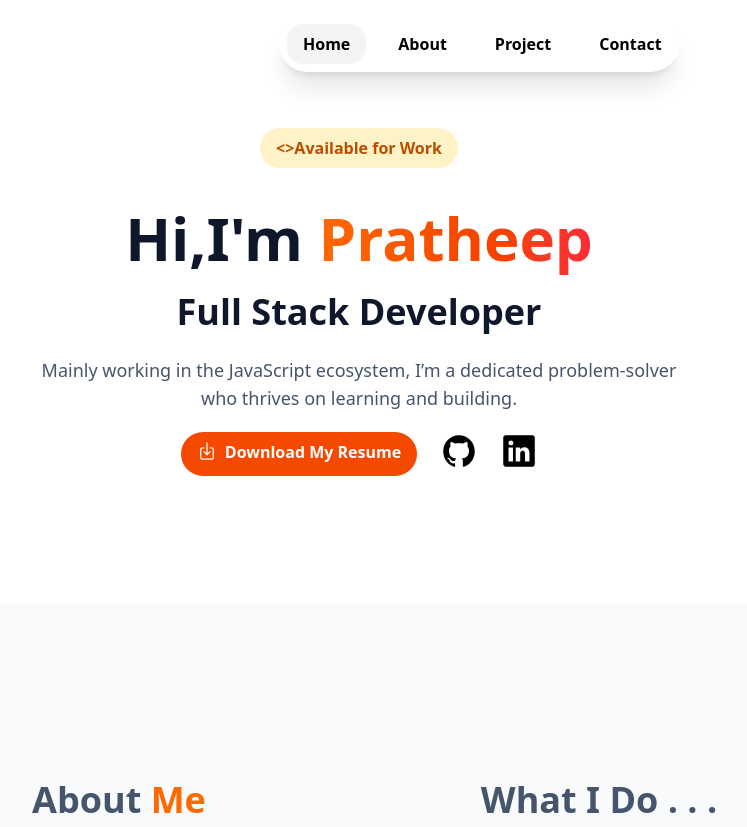
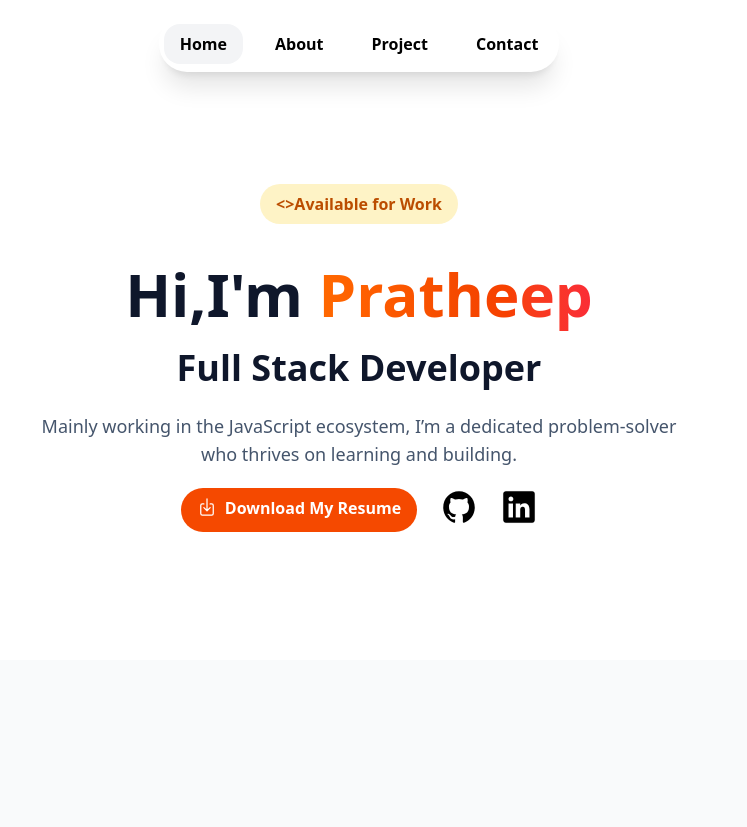
Before and after one commit to PratheepTamil/Portfolio, a plain HTML site: page index.html in a window 1280 px wide. Shown: the top 827 px of the page, without its empty margins (281-1028 px from the left). Drawn offline with nearby package versions, Linux system fonts and the light colour scheme.

Commit message:
Navbar Updated Here

```diff
--- a/index.html
+++ b/index.html
@@ -3,7 +3,7 @@
   <head>
     <meta charset="UTF-8" />
     <meta name="viewport" content="width=device-width, initial-scale=1.0" />
-    <title>Document</title>
+    <title>Portfolio</title>
     <script src="https://cdn.jsdelivr.net/npm/@tailwindcss/browser@4"></script>
     <script
       type="module"
@@ -15,9 +15,9 @@
     ></script>
   </head>
   <body>
-    <div class="relative">
+    <div id="home" class="w-100 h-10 my-4 mx-auto">
       <div
-        class="bg-white fixed top-0 left-140 font-semibold p-2 w-100 my-4 mx-auto border-none rounded-4xl shadow-xl z-50"
+        class="bg-white flex fixed top-4 items-center justify-center font-semibold p-2 w-100 m-auto border-none rounded-4xl shadow-xl z-50"
       >
         <ul class="flex gap-4 justify-around">
           <li class="bg-gray-100 px-4 py-2 rounded-2xl">
@@ -36,7 +36,6 @@
       </div>
     </div>
     <div
-      id="home"
       class="mx-64 my-32 flex justify-center flex-col items-center"
     >
       <h3
```
